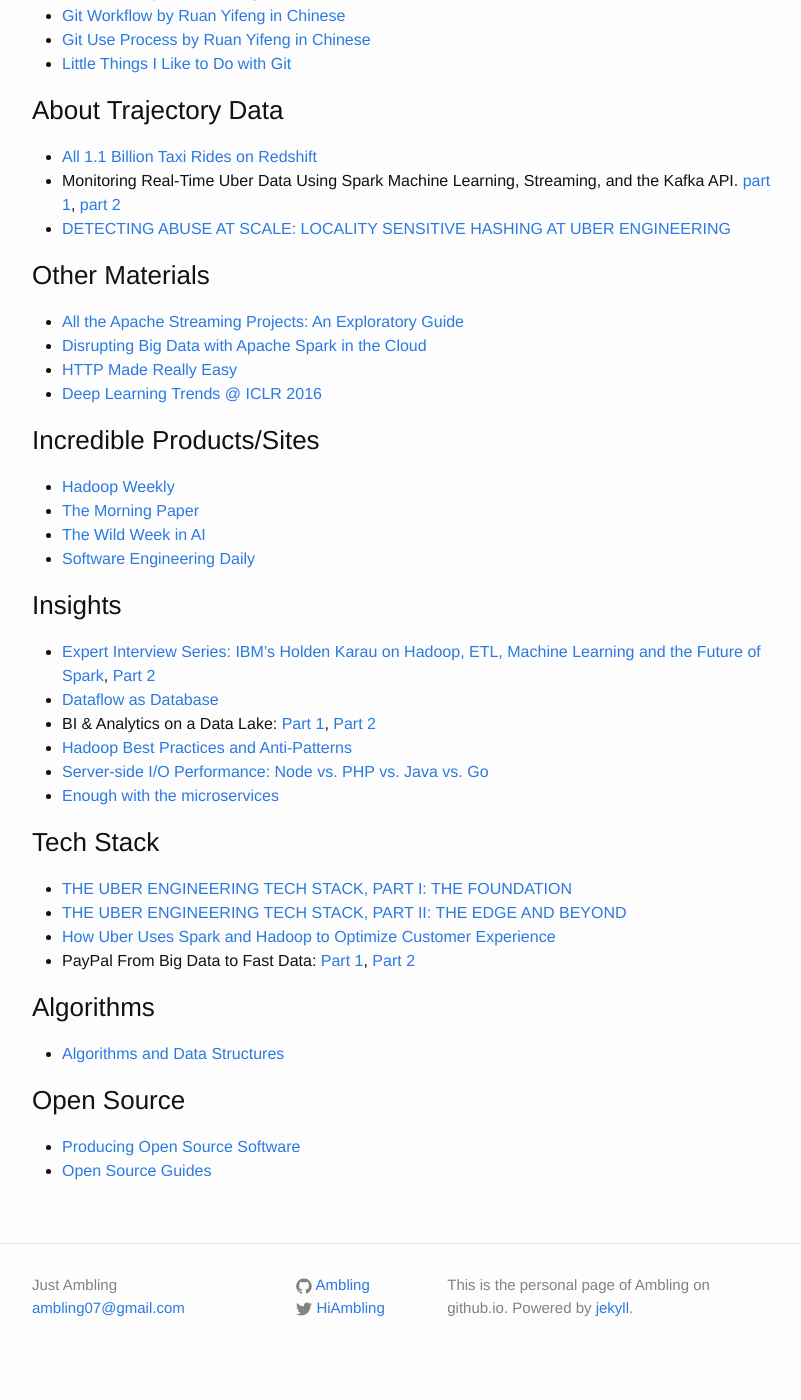
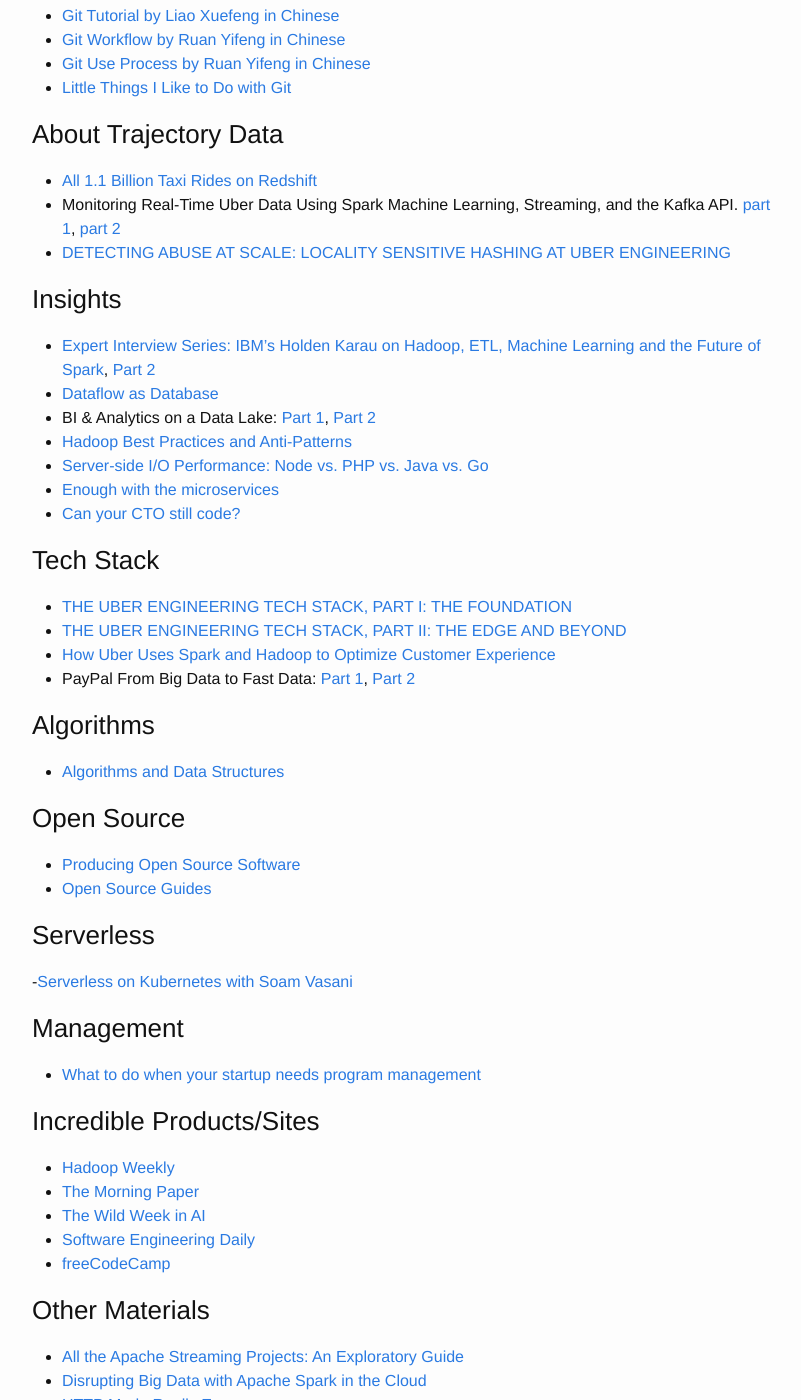
Before and after one commit to ambling/ambling.github.io, a Jekyll site: the page built from 00-recommands.md, in a window 1280 px wide and 1400 px high, scrolled down 1990 px. Shown: the whole window, without its empty margins (238-1039 px from the left). Built offline with Jekyll 4.4.1, drawn with Linux system fonts in a browser that asks for light colours; before the commit the page ends 3369 px from its top, so only the background shows below that; some of the changed text lies outside the part shown.

Commit message:
add some posts

```diff
--- a/00-recommands.md
+++ b/00-recommands.md
@@ -86,19 +87,6 @@ permalink: /recommands/
 - Monitoring Real-Time Uber Data Using Spark Machine Learning, Streaming, and the Kafka API. [part 1](https://www.mapr.com/blog/monitoring-real-time-uber-data-using-spark-machine-learning-streaming-and-kafka-api-part-1), [part 2](https://www.mapr.com/blog/monitoring-real-time-uber-data-using-spark-machine-learning-streaming-and-kafka-api-part-2)
 - [DETECTING ABUSE AT SCALE: LOCALITY SENSITIVE HASHING AT UBER ENGINEERING](https://eng.uber.com/lsh/)
 
-### Other Materials
-- [All the Apache Streaming Projects: An Exploratory Guide](http://thenewstack.io/apache-streaming-projects-exploratory-guide/)
-- [Disrupting Big Data with Apache Spark in the Cloud](https://youtu.be/4uw_obRH5eM)
-- [HTTP Made Really Easy](http://www.jmarshall.com/easy/http/)
-- [Deep Learning Trends @ ICLR 2016](http://www.computervisionblog.com/2016/06/deep-learning-trends-iclr-2016.html?m=1)
-
-### Incredible Products/Sites
-<!-- - [Intelligent Travel Platform of Kuaidi & Didi Group](http://v.kuaidadi.com/) -->
-- [Hadoop Weekly](https://www.hadoopweekly.com/)
-- [The Morning Paper](https://blog.acolyer.org/)
-- [The Wild Week in AI](http://www.wildml.com/newsletter/)
-- [Software Engineering Daily](https://softwareengineeringdaily.com/)
-
 ### Insights
 - [Expert Interview Series: IBM’s Holden Karau on Hadoop, ETL, Machine Learning and the Future of Spark](http://blog.syncsort.com/2016/06/big-data/ibms-holden-karau-on-hadoop-etl-machine-learning-and-the-future-of-spark/), [Part 2](http://blog.syncsort.com/2016/06/big-data/expert-interview-series-ibms-holden-karau-hadoop-etl-machine-learning-future-spark-part-2/)
 - [Dataflow as Database](https://github.com/frankmcsherry/blog/blob/master/posts/2016-07-17.md)
@@ -106,6 +94,7 @@ permalink: /recommands/
 - [Hadoop Best Practices and Anti-Patterns](https://veekaybee.github.io/data-lake-talk/#/)
 - [Server-side I/O Performance: Node vs. PHP vs. Java vs. Go](https://www.toptal.com/back-end/server-side-io-performance-node-php-java-go)
 - [Enough with the microservices](https://aadrake.com/posts/2017-05-20-enough-with-the-microservices.html)
+- [Can your CTO still code?](https://www.recode.net/2017/6/15/15332486/cto-code-coding-skills-developer-education-engineer)
 
 ### Tech Stack
 - [THE UBER ENGINEERING TECH STACK, PART I: THE FOUNDATION](https://eng.uber.com/tech-stack-part-one/)
@@ -119,3 +108,24 @@ permalink: /recommands/
 ### Open Source
 - [Producing Open Source Software](http://producingoss.com/)
 - [Open Source Guides](https://opensource.guide/)
+
+### Serverless
+-[Serverless on Kubernetes with Soam Vasani](https://softwareengineeringdaily.com/2017/06/12/serverless-on-kubernetes-with-soam-vasani/)
+
+### Management
+- [What to do when your startup needs program management](https://blog.intercom.com/what-to-do-when-your-startup-needs-program-management/)
+
+### Incredible Products/Sites
+<!-- - [Intelligent Travel Platform of Kuaidi & Didi Group](http://v.kuaidadi.com/) -->
+- [Hadoop Weekly](https://www.hadoopweekly.com/)
+- [The Morning Paper](https://blog.acolyer.org/)
+- [The Wild Week in AI](http://www.wildml.com/newsletter/)
+- [Software Engineering Daily](https://softwareengineeringdaily.com/)
+- [freeCodeCamp](https://medium.freecodecamp.com/)
+
+### Other Materials
+- [All the Apache Streaming Projects: An Exploratory Guide](http://thenewstack.io/apache-streaming-projects-exploratory-guide/)
+- [Disrupting Big Data with Apache Spark in the Cloud](https://youtu.be/4uw_obRH5eM)
+- [HTTP Made Really Easy](http://www.jmarshall.com/easy/http/)
+- [Deep Learning Trends @ ICLR 2016](http://www.computervisionblog.com/2016/06/deep-learning-trends-iclr-2016.html?m=1)
+- [Our 500+ engineers all use this front end development guide](https://medium.freecodecamp.com/grabs-front-end-guide-for-large-teams-484d4033cc41)
```
Also changed, not shown: other parts of 00-recommands.md (+1 -0 lines).
